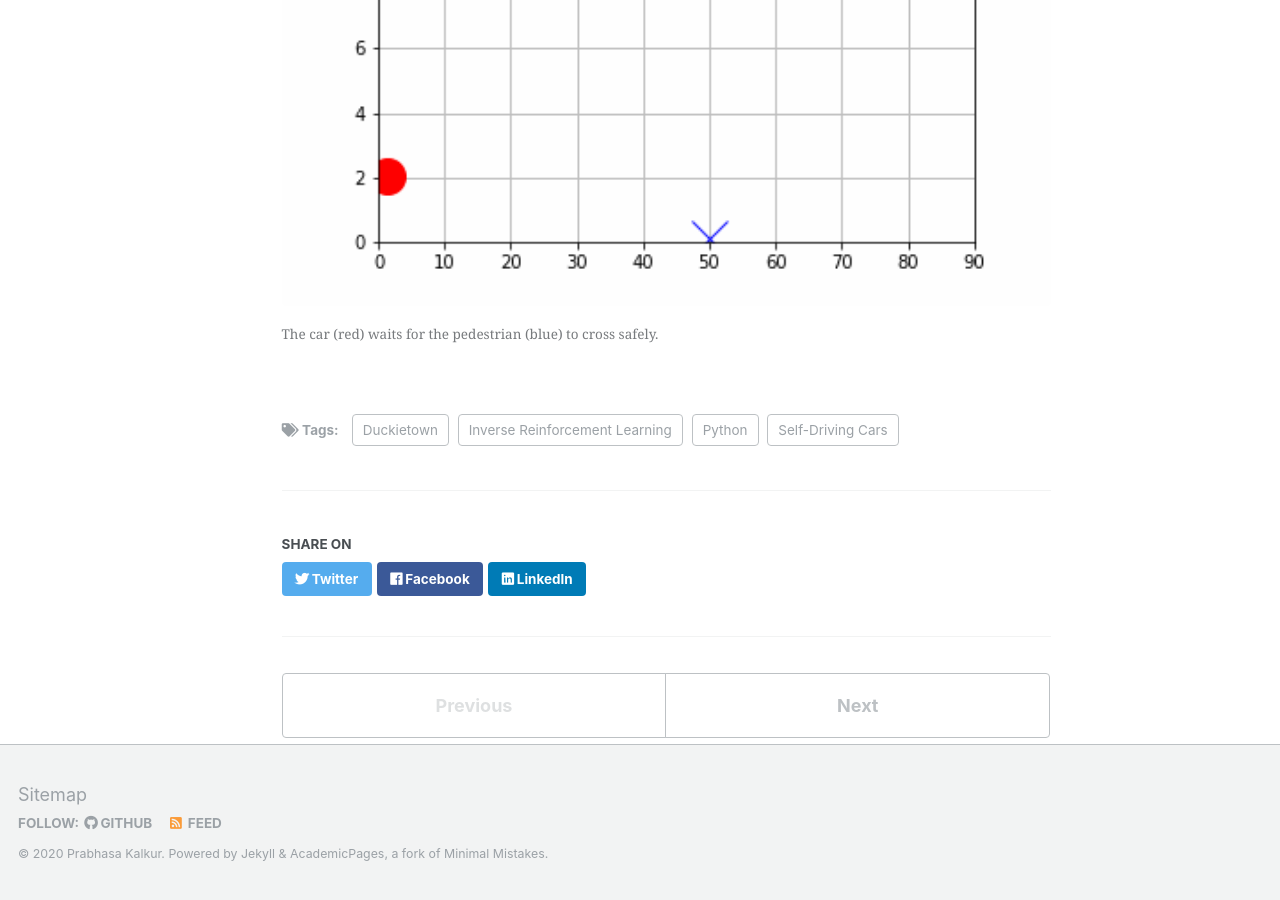
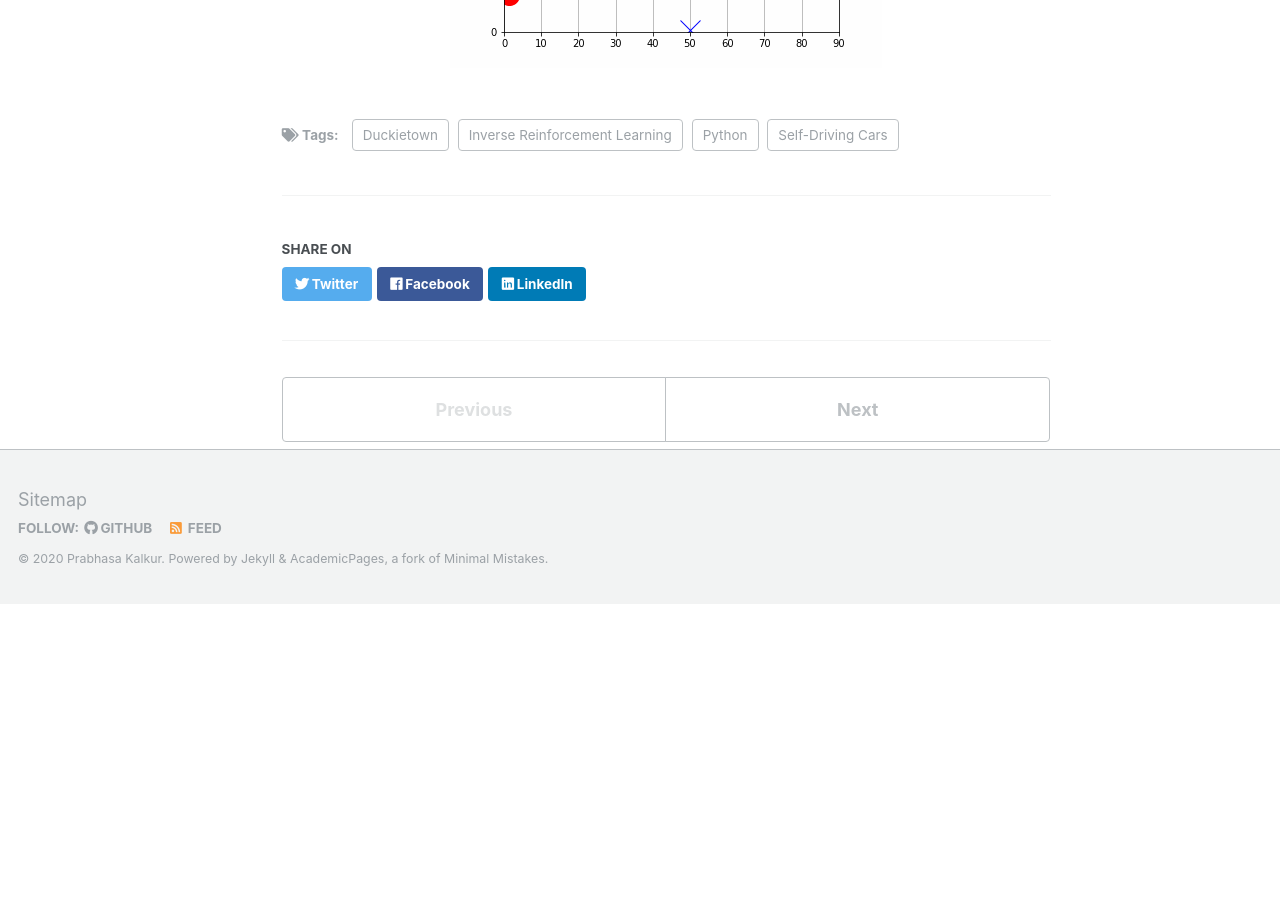
Before and after one commit to prabhasak/prabhasak.github.io, a Jekyll site: the page built from _projects/2020-09-01-chicken.md, in a window 1280 px wide and 900 px high, scrolled down 697 px. Built offline with Jekyll 4.4.1, drawn with Linux system fonts in a browser that asks for light colours; after the commit the page ends 1301 px from its top, so only the background shows below that.

Commit message:
centered GIFs

```diff
--- a/_projects/2020-09-01-chicken.md
+++ b/_projects/2020-09-01-chicken.md
@@ -21,7 +21,11 @@ We leverage pedestrian-vehicle interaction at road intersections, to induce a
 On learning a pedestrain model based on the car model, we observed that the pedestrian backs off & waits before proceeding. The car would then accelerates/decelerate accordingly. Employed MILA Labs' [Duckietown](https://www.duckietown.org/) for simulations. A short summary of results is available [here](https://prabhasak.github.io/files/CarPed_DQN.pdf). The project codebase can be found [here](https://github.com/prabhasak/chicken).
 <!-- The project GitHub can be found at <h1>{{ page.github }}</h1>. -->
 
-<figure>
-  <img src="https://prabhasak.github.io/files/chicken.gif" alt="chicken"/>
+<!-- <figure>
+  <img src="https://prabhasak.github.io/files/chicken.gif" alt="chicken"  width=250/>
   <figcaption>The car (red) waits for the pedestrian (blue) to cross safely.</figcaption>
-</figure>
+</figure> -->
+
+<p align="center">
+<img src="https://prabhasak.github.io/files/chicken.gif" alt="chicken" />
+</p>
```
Also changed, not shown: _experience/2020-09-01-masters-thesis.md (+7 -3 lines).
